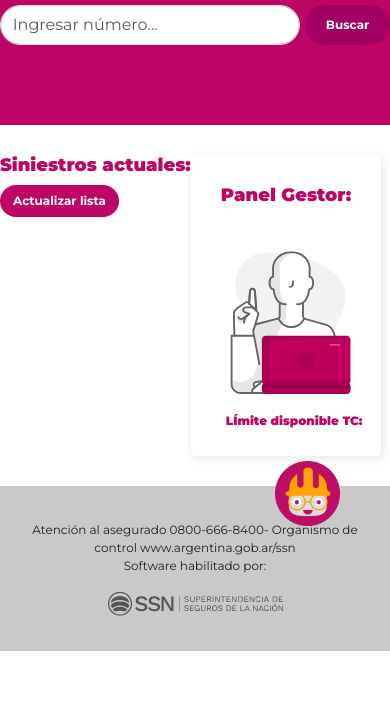
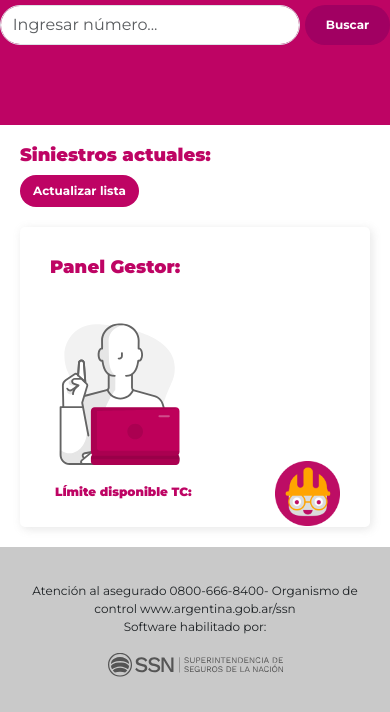
Before and after one commit to BrunoV04/PF-Viotti, a plain HTML site: page index.html in a window 390 px wide. Shown: the part 268-980 px from the top of the page. Before the commit the page ends 919 px from the top, so only its background shows below. Drawn offline with nearby package versions, Linux system fonts and the light colour scheme.

Commit message:
Terminar adaptabilidad

```diff
--- a/css/style.css
+++ b/css/style.css
@@ -347,4 +347,11 @@ display:none;
 .buscadorCompleto #numero {
     width: 300px;
 }
+.panel{
+    flex-direction: column;
+    padding: 20px 20px;
 }
+.gestor{
+    margin-top:20px;
+}
+}
--- a/index.html
+++ b/index.html
@@ -136,9 +136,9 @@
     </div>
     <!--Modal error busqueda----------------------------------------------------------------------->
     <!--Panel------------------------------------------------------------------------------------------------------>
-    <div class="panel container">
+    <div class="panel container col-12">
         <!--Siniestros------------------------------------------------------------------------------------------------------>
-        <div class="siniestrosActuales col-md-8">
+        <div class="siniestrosActuales col-12 col-md-8">
             <h2 class="cambiarTit">Siniestros actuales:</h2>
             <div class="visualSiniestros">
 
@@ -166,7 +166,7 @@
         </div>
         <!--Modal ver más----------------------------------------------------------------------->
         <!--Gestor------------------------------------------------------------------------------------------------------>
-        <div class="gestor col-md-4">
+        <div class="gestor col-12 col-md-4">
             <div class="datos">
                 <h2>Panel Gestor:</h2>
                 <div class="datosG">
```
